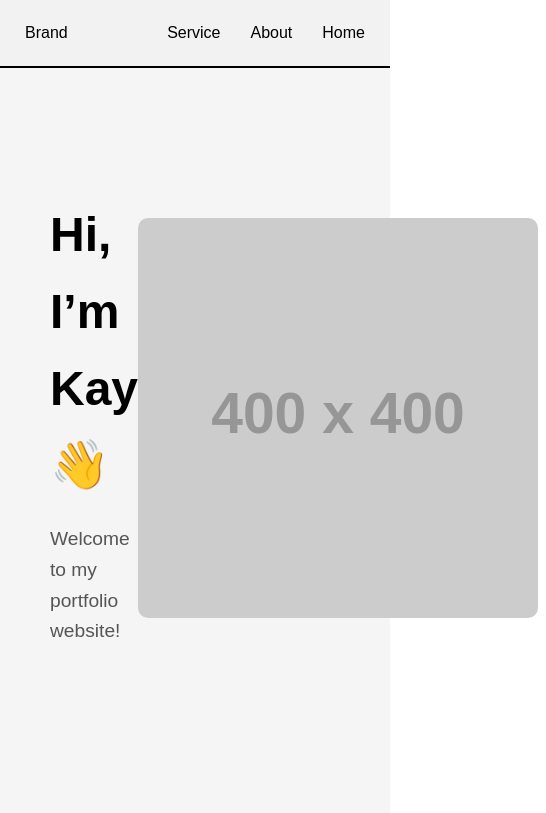
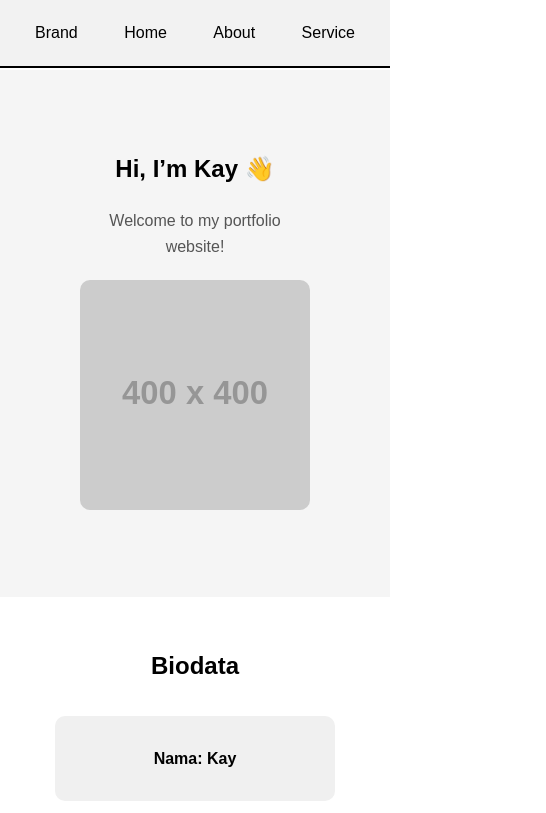
Before and after one commit to kayyerix/eduwork, a plain HTML site: page index.html in a window 390 px wide. Shown: the top 813 px of the page, 546 px wide, since content can reach past the window. Drawn offline with Linux system fonts and the light colour scheme; placeholder pictures from the web are drawn by us.

Commit message:
Update style.css

```diff
--- a/style.css
+++ b/style.css
@@ -1,39 +1,41 @@
+/* ===================== RESET CSS ===================== */
 * {
     margin: 0;
     padding: 0;
-    box-sizing: border-box;
+    box-sizing: border-box; /* mudah atur ukuran elemen */
 }
 
-header nav{
+/* ===================== BODY ===================== */
+body {
+    font-family: Arial, sans-serif;
+    line-height: 1.6;
+}
+
+/* ===================== NAVBAR ===================== */
+header nav {
+    display: flex; /* flex container */
+    justify-content: space-between; /* kiri-kanan */
+    align-items: center; /* vertikal rata tengah */
     background-color: #f2f2f2;
-    padding: 10px 10px;
-    border-bottom: 2px solid #000000;
+    padding: 10px 20px;
+    border-bottom: 2px solid #000;
     position: fixed;
     width: 100%;
+    z-index: 1000;
 }
 
 header nav a {
     text-decoration: none;
     color: black;
     padding: 10px 15px;
-    display: inline-block;
 }
 
-header nav .right {
-    float: right;
+header nav .left, header nav .right {
+    display: flex;
+    gap: 15px;
 }
 
-header nav .left {
-    float: left;
-}
-
-
-    body {
-    font-family: Arial, sans-serif;
-    line-height: 1.6;
-    }
-
-    /* HERO SECTION */
+/* ===================== HERO SECTION ===================== */
 .hero {
     display: flex;
     justify-content: space-between;
@@ -48,7 +50,7 @@ header nav .left {
 }
 
 .hero-text h1 {
-    font-size: 3rem;
+    font-size: clamp(1.5rem, 5vw, 3rem); /* responsive font */
     margin-bottom: 20px;
 }
 
@@ -59,13 +61,14 @@ header nav .left {
 
 .hero img {
     max-width: 400px;
+    width: 100%;
     border-radius: 10px;
 }
 
-    /* BIODATA */
+/* ===================== BIODATA ===================== */
 .biodata {
     background: #fff;
-    padding: 50px;
+    padding: 50px 20px;
 }
 
 .biodata h2 {
@@ -87,10 +90,10 @@ header nav .left {
     font-weight: bold;
 }
 
-    /* PORTFOLIO */
+/* ===================== PORTFOLIO ===================== */
 .portfolio {
     background: #fafafa;
-    padding: 50px;
+    padding: 50px 20px;
 }
 
 .portfolio h2 {
@@ -114,3 +117,52 @@ header nav .left {
 .portfolio-box h3 {
     margin-bottom: 15px;
 }
+
+/* ===================== RESPONSIVE DESIGN ===================== */
+/* ===================== RESPONSIVE DESIGN ===================== */
+@media screen and (max-width: 768px) {
+
+    /* Navbar responsive */
+
+
+    /* Hero responsive */
+    .hero {
+        flex-direction: column; /* teks di atas, gambar di bawah */
+        height: auto; /* otomatis menyesuaikan isi */
+        text-align: center; /* teks di tengah */
+        padding: 80px;
+    }
+
+    .hero img {
+        max-width: 100%; /* gambar menyesuaikan layar */
+        margin-top: 20px;
+    }
+
+    /* Biodata responsive */
+    .biodata-grid {
+        grid-template-columns: 1fr; /* satu kolom */
+        gap: 15px; /* jarak antar box */
+        width: 80%;
+        margin: 0 auto;
+    }
+
+    /* Portfolio responsive */
+    .portfolio-grid {
+        grid-template-columns: 1fr; /* satu kolom */
+        gap: 15px; /* jarak antar box */
+    }
+
+    /* Hero font scaling */
+    .hero-text h1 {
+        font-size: clamp(1.5rem, 6vw, 2.5rem);
+    }
+
+    .hero-text p {
+        font-size: 1rem;
+    }
+}
+
+/* ===================== MAIN PADDING UNTUK NAVBAR FIXED ===================== */
+main {
+    padding-top: 70px; /* tinggi navbar agar hero tidak tertutup */
+}
```
Lines whose indentation alone changed are shown as unchanged.
